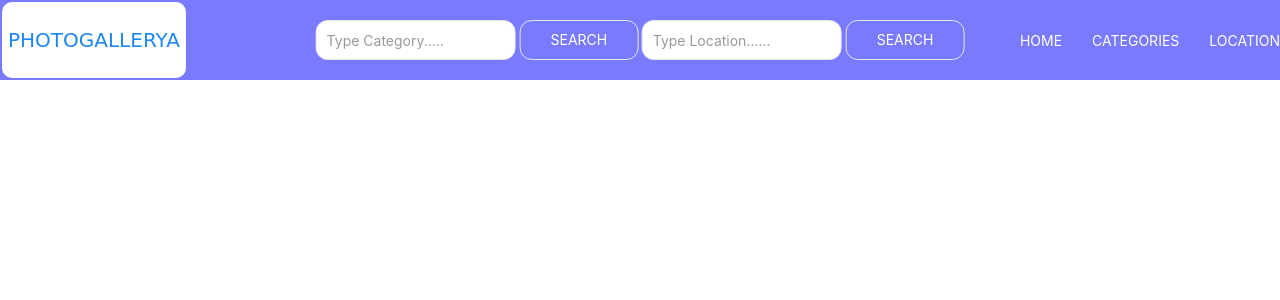
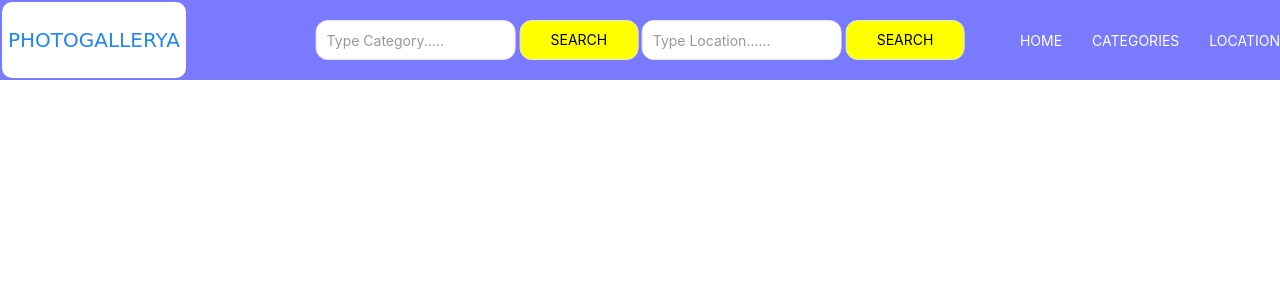
Before and after one commit to tailorv/photogalleriya, a Django app: page / in a window 1280 px wide. Shown: the top 300 px of the page. Run offline with Django 3.2, Linux system fonts and the light colour scheme; data that the repository does not hold is empty; some libraries are stand-ins or nearby versions; some web fonts are replaced.

```diff
--- a/galleria/templates/navbar.html
+++ b/galleria/templates/navbar.html
@@ -46,11 +46,11 @@
 
               <form role="search" action="{% url 'search_results' %}">
                   <input class="uk-input uk-form-width-medium" type="text" placeholder="Type Category....." name="image" style="border-radius: 12px">
-                  <button class="uk-button uk-button-default" , style= "color: #ffffff;border-radius: 12px">SEARCH</button>
+                  <button class="uk-button uk-button-default" , style= "color: #000000;border-radius: 12px;background-color:yellow">SEARCH</button>
               </form>
               <form role="searchloc" action="{% url 'search_location' %}">
                     <input class="uk-input uk-form-width-medium" type="text" placeholder="Type Location......" name="image" style="border-radius: 12px">
-                    <button class="uk-button uk-button-default" , style= "color: #ffffff; border-radius: 12px">SEARCH</button>
+                    <button class="uk-button uk-button-default" , style= "color: #000000; border-radius: 12px; background-color:yellow">SEARCH</button>
                 </form>
           </div>
 
```
